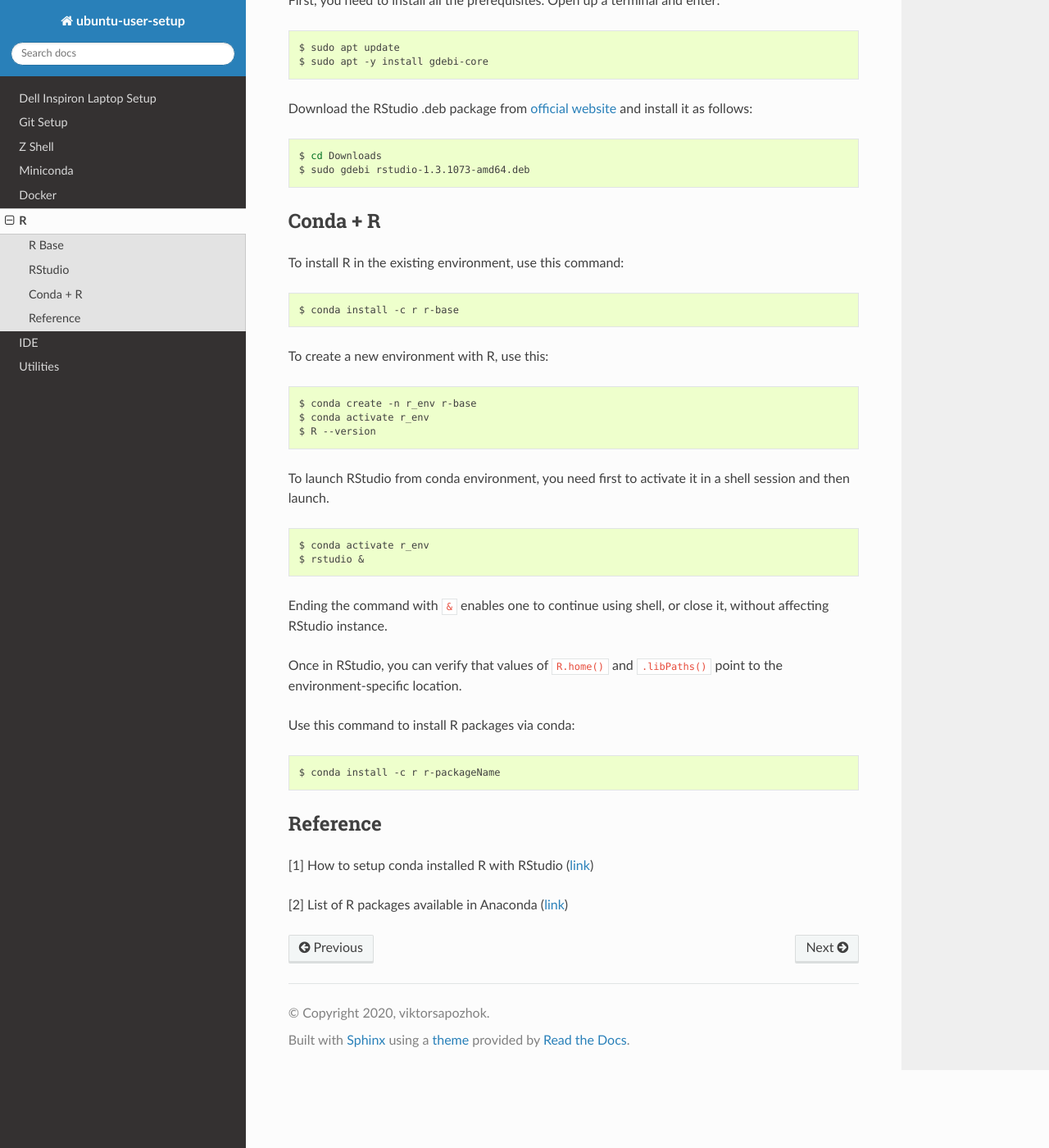
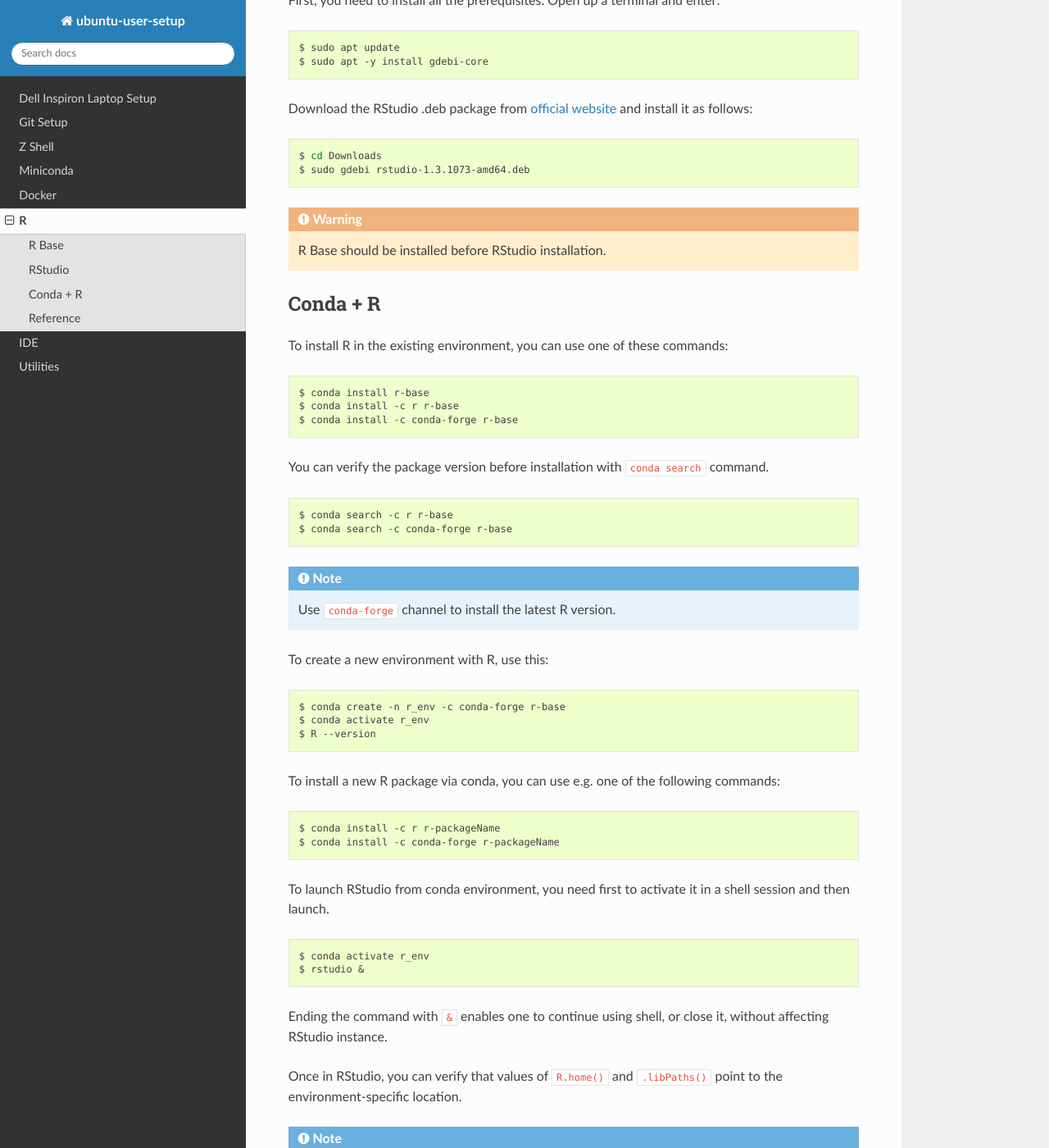
Before and after one commit to viktorsapozhok/getting-started-tutorials, a Sphinx documentation site: the page built from docs/source/r.rst, in a window 1280 px wide and 1400 px high, scrolled down 890 px. Shown: the whole window at 82% size. Built offline with Sphinx 7.4.7 and the Read the Docs theme 2.0.0, drawn with Linux system fonts in a browser that asks for light colours; some of the changed text lies outside the part shown.

Commit message:
updated r manual

```diff
--- a/docs/source/r.rst
+++ b/docs/source/r.rst
@@ -54,22 +54,46 @@ and install it as follows:
     $ cd Downloads
     $ sudo gdebi rstudio-1.3.1073-amd64.deb
 
+.. warning::
+
+    R Base should be installed before RStudio installation.
+
 Conda + R
 ---------
 
-To install R in the existing environment, use this command:
+To install R in the existing environment, you can use one of these commands:
 
 .. code-block:: bash
 
+    $ conda install r-base
     $ conda install -c r r-base
+    $ conda install -c conda-forge r-base
+
+You can verify the package version before installation with ``conda search`` command.
+
+.. code-block:: bash
+
+    $ conda search -c r r-base
+    $ conda search -c conda-forge r-base
+
+.. note::
+
+    Use ``conda-forge`` channel to install the latest R version.
 
 To create a new environment with R, use this:
 
 .. code-block:: bash
 
-    $ conda create -n r_env r-base
+    $ conda create -n r_env -c conda-forge r-base
     $ conda activate r_env
     $ R --version
+
+To install a new R package via conda, you can use e.g. one of the following commands:
+
+.. code-block:: bash
+
+    $ conda install -c r r-packageName
+    $ conda install -c conda-forge r-packageName
 
 To launch RStudio from conda environment, you need first to activate it in a shell
 session and then launch.
@@ -85,11 +109,11 @@ affecting RStudio instance.
 Once in RStudio, you can verify that values of ``R.home()`` and ``.libPaths()`` point
 to the environment-specific location.
 
-Use this command to install R packages via conda:
+.. note::
 
-.. code-block:: bash
-
-    $ conda install -c r r-packageName
+    With the R plugin installed in PyCharm, you can get native support for ``.R`` files.
+    The advantage of using PyCharm is that, in contrast with RStudio, it supports conda
+    virtual environments.
 
 Reference
 ---------
```
Also changed, not shown: docs/source/ide.rst (line endings or trailing spaces).
